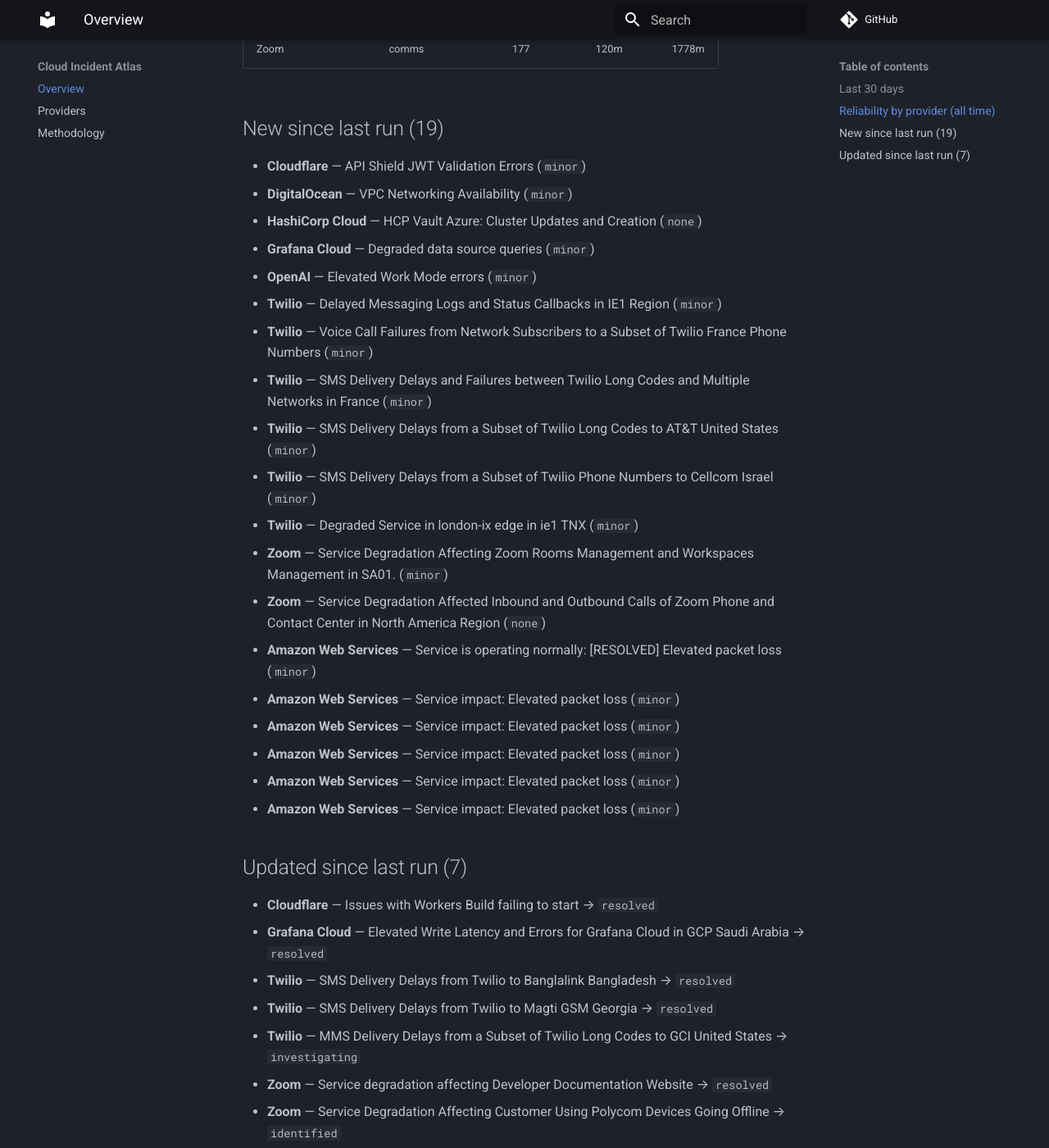
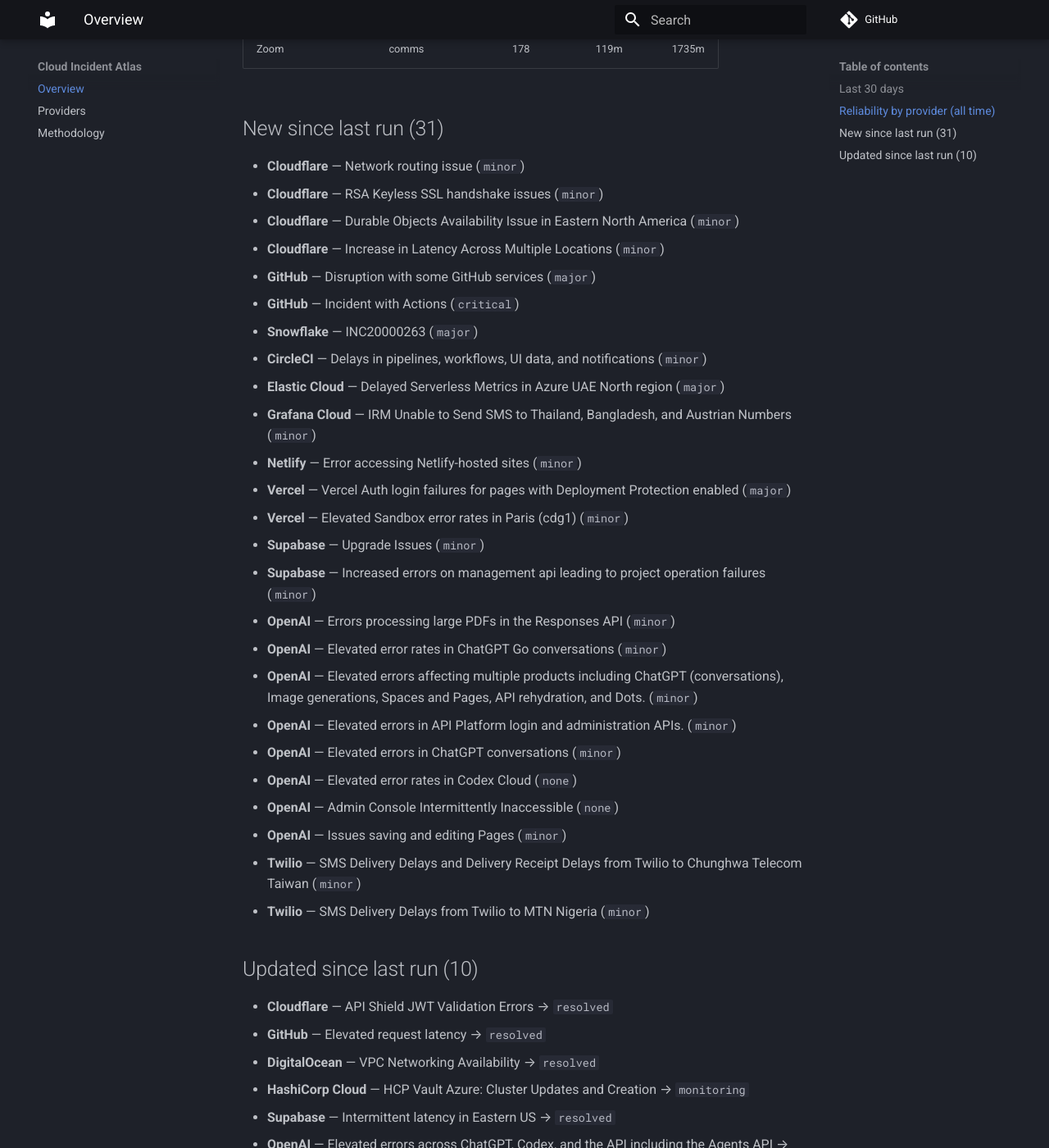
Before and after one commit to ayushgupta07xx/cloud-incident-atlas, an MkDocs documentation site: the page built from docs/index.md, in a window 1280 px wide and 1400 px high, scrolled down 1546 px. Shown: the whole window at 82% size. Built offline with MkDocs 1.6.1 and Material for MkDocs 9.7.7, drawn with Linux system fonts in a browser that asks for light colours; comment, search, counter and statistics services are not loaded; some of the changed text lies outside the part shown.

Commit message:
docs: refresh digest and charts
Regenerated from the corpus by the ingest pipeline.

Run: https://github.com/ayushgupta07xx/cloud-incident-atlas/actions/runs/37494340794

Co-authored-by: github-actions[bot] <41898282+github-actions[bot]@users.noreply.github.com>

```diff
--- a/docs/index.md
+++ b/docs/index.md
@@ -14,59 +14,68 @@
 | Atlassian | devtools | 39 | 120m | 2244m |
 | Amazon Web Services | cloud | 79 | — | — |
 | Microsoft Azure | cloud | 1 | — | — |
-| CircleCI | devtools | 313 | 69m | 481m |
-| Cloudflare | cdn | 6737 | 239m | 500m |
+| CircleCI | devtools | 314 | 69m | 481m |
+| Cloudflare | cdn | 6741 | 239m | 500m |
 | Confluent Cloud | data | 261 | 195m | 1640m |
 | Datadog | observability | 127 | 73m | 226m |
-| DigitalOcean | cloud | 508 | 145m | 572m |
+| DigitalOcean | cloud | 508 | 144m | 572m |
 | Discord | comms | 224 | 56m | 292m |
-| Elastic Cloud | observability | 258 | 191m | 1579m |
+| Elastic Cloud | observability | 259 | 191m | 1579m |
 | Google Cloud Platform | cloud | 6 | 444m | — |
-| GitHub | devtools | 630 | 67m | 288m |
-| Grafana Cloud | observability | 767 | 90m | 1135m |
+| GitHub | devtools | 632 | 67m | 287m |
+| Grafana Cloud | observability | 768 | 90m | 1135m |
 | HashiCorp Cloud | devtools | 39 | 178m | 1488m |
 | MongoDB Atlas | data | 276 | 120m | 1412m |
-| Netlify | paas | 222 | 38m | 195m |
+| Netlify | paas | 223 | 39m | 193m |
 | New Relic | observability | 108 | 63m | 311m |
 | npm | devtools | 64 | 105m | 349m |
-| OpenAI | ai | 89 | 100m | 614m |
+| OpenAI | ai | 97 | 100m | 634m |
 | Sentry | observability | 341 | 86m | 363m |
-| Snowflake | data | 202 | 118m | 593m |
-| Supabase | paas | 411 | 152m | 1150m |
-| Twilio | comms | 11056 | 270m | 1095m |
-| Vercel | paas | 390 | 72m | 359m |
-| Zoom | comms | 177 | 120m | 1778m |
+| Snowflake | data | 203 | 118m | 592m |
+| Supabase | paas | 413 | 152m | 1179m |
+| Twilio | comms | 11063 | 270m | 1095m |
+| Vercel | paas | 392 | 72m | 358m |
+| Zoom | comms | 178 | 119m | 1735m |
 
-## New since last run (19)
+## New since last run (31)
 
-- **Cloudflare** — API Shield JWT Validation Errors (`minor`)
-- **DigitalOcean** — VPC Networking Availability (`minor`)
-- **HashiCorp Cloud** — HCP Vault Azure: Cluster Updates and Creation (`none`)
-- **Grafana Cloud** — Degraded data source queries (`minor`)
-- **OpenAI** — Elevated Work Mode errors (`minor`)
-- **Twilio** — Delayed Messaging Logs and Status Callbacks in IE1 Region (`minor`)
-- **Twilio** — Voice Call Failures from Network Subscribers to a Subset of Twilio France Phone Numbers (`minor`)
-- **Twilio** — SMS Delivery Delays and Failures between Twilio Long Codes and Multiple Networks in France (`minor`)
-- **Twilio** — SMS Delivery Delays from a Subset of Twilio Long Codes to AT&T United States (`minor`)
-- **Twilio** — SMS Delivery Delays from a Subset of Twilio Phone Numbers to Cellcom Israel (`minor`)
-- **Twilio** — Degraded Service in london-ix edge in ie1 TNX (`minor`)
-- **Zoom** — Service Degradation Affecting Zoom Rooms Management and Workspaces Management in SA01. (`minor`)
-- **Zoom** — Service Degradation Affected Inbound and Outbound Calls of Zoom Phone and Contact Center in North America Region (`none`)
-- **Amazon Web Services** — Service is operating normally: [RESOLVED] Elevated packet loss (`minor`)
-- **Amazon Web Services** — Service impact: Elevated packet loss (`minor`)
-- **Amazon Web Services** — Service impact: Elevated packet loss (`minor`)
-- **Amazon Web Services** — Service impact: Elevated packet loss (`minor`)
-- **Amazon Web Services** — Service impact: Elevated packet loss (`minor`)
-- **Amazon Web Services** — Service impact: Elevated packet loss (`minor`)
+- **Cloudflare** — Network routing issue (`minor`)
+- **Cloudflare** — RSA Keyless SSL handshake issues (`minor`)
+- **Cloudflare** — Durable Objects Availability Issue in Eastern North America (`minor`)
+- **Cloudflare** — Increase in Latency Across Multiple Locations (`minor`)
+- **GitHub** — Disruption with some GitHub services (`major`)
+- **GitHub** — Incident with Actions (`critical`)
+- **Snowflake** — INC20000263 (`major`)
+- **CircleCI** — Delays in pipelines, workflows, UI data, and notifications (`minor`)
+- **Elastic Cloud** — Delayed Serverless Metrics in Azure UAE North region (`major`)
+- **Grafana Cloud** — IRM Unable to Send SMS to Thailand, Bangladesh, and Austrian Numbers (`minor`)
+- **Netlify** — Error accessing Netlify-hosted sites (`minor`)
+- **Vercel** — Vercel Auth login failures for pages with Deployment Protection enabled (`major`)
+- **Vercel** — Elevated Sandbox error rates in Paris (cdg1) (`minor`)
+- **Supabase** — Upgrade Issues (`minor`)
+- **Supabase** — Increased errors on management api leading to project operation failures (`minor`)
+- **OpenAI** — Errors processing large PDFs in the Responses API (`minor`)
+- **OpenAI** — Elevated error rates in ChatGPT Go conversations (`minor`)
+- **OpenAI** — Elevated errors affecting multiple products including ChatGPT (conversations), Image generations, Spaces and Pages, API rehydration, and Dots. (`minor`)
+- **OpenAI** — Elevated errors in API Platform login and administration APIs. (`minor`)
+- **OpenAI** — Elevated errors in ChatGPT conversations (`minor`)
+- **OpenAI** — Elevated error rates in Codex Cloud (`none`)
+- **OpenAI** — Admin Console Intermittently Inaccessible (`none`)
+- **OpenAI** — Issues saving and editing Pages (`minor`)
+- **Twilio** — SMS Delivery Delays and Delivery Receipt Delays from Twilio to Chunghwa Telecom Taiwan (`minor`)
+- **Twilio** — SMS Delivery Delays from Twilio to MTN Nigeria (`minor`)
 
-## Updated since last run (7)
+## Updated since last run (10)
 
-- **Cloudflare** — Issues with Workers Build failing to start → `resolved`
-- **Grafana Cloud** — Elevated Write Latency and Errors for Grafana Cloud in GCP Saudi Arabia → `resolved`
-- **Twilio** — SMS Delivery Delays from Twilio to Banglalink Bangladesh → `resolved`
-- **Twilio** — SMS Delivery Delays from Twilio to Magti GSM Georgia → `resolved`
-- **Twilio** — MMS Delivery Delays from a Subset of Twilio Long Codes to GCI United States → `investigating`
-- **Zoom** — Service degradation affecting Developer Documentation Website → `resolved`
+- **Cloudflare** — API Shield JWT Validation Errors → `resolved`
+- **GitHub** — Elevated request latency → `resolved`
+- **DigitalOcean** — VPC Networking Availability → `resolved`
+- **HashiCorp Cloud** — HCP Vault Azure: Cluster Updates and Creation → `monitoring`
+- **Supabase** — Intermittent latency in Eastern US → `resolved`
+- **OpenAI** — Elevated errors across ChatGPT, Codex, and the API including the Agents API → `resolved`
+- **OpenAI** — Elevated Work Mode errors → `resolved`
+- **Twilio** — SMS Delivery Delays and Failures between Twilio Long Codes and Multiple Networks in France → `resolved`
+- **Twilio** — Voice Call Failures from Network Subscribers to a Subset of Twilio France Phone Numbers → `resolved`
 - **Zoom** — Service Degradation Affecting Customer Using Polycom Devices Going Offline → `identified`
 
 ---
```
Also changed, not shown: other parts of docs/index.md (+3 -3 lines), README.md (+12 -6 lines), docs/providers.md (+19 -19 lines), docs/img/mttr.svg, docs/img/timeline.svg.
